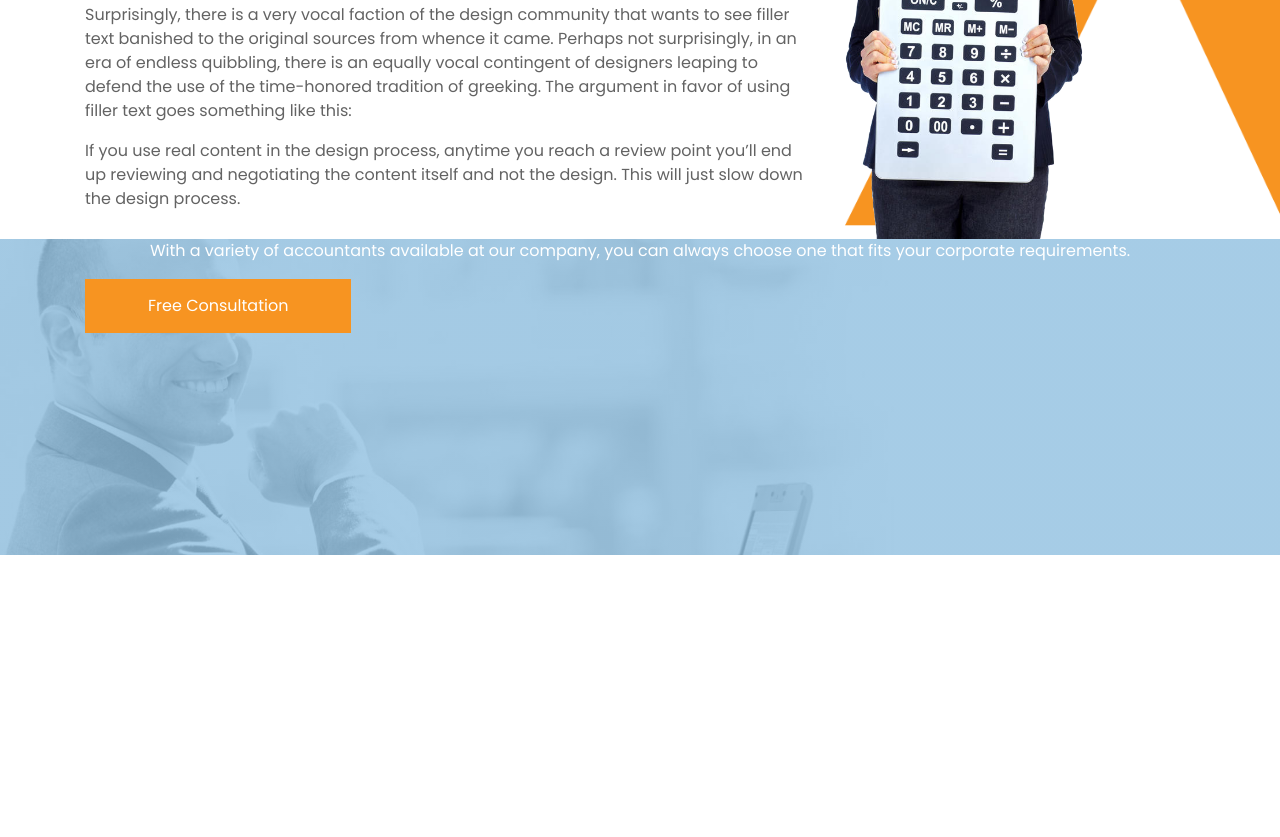
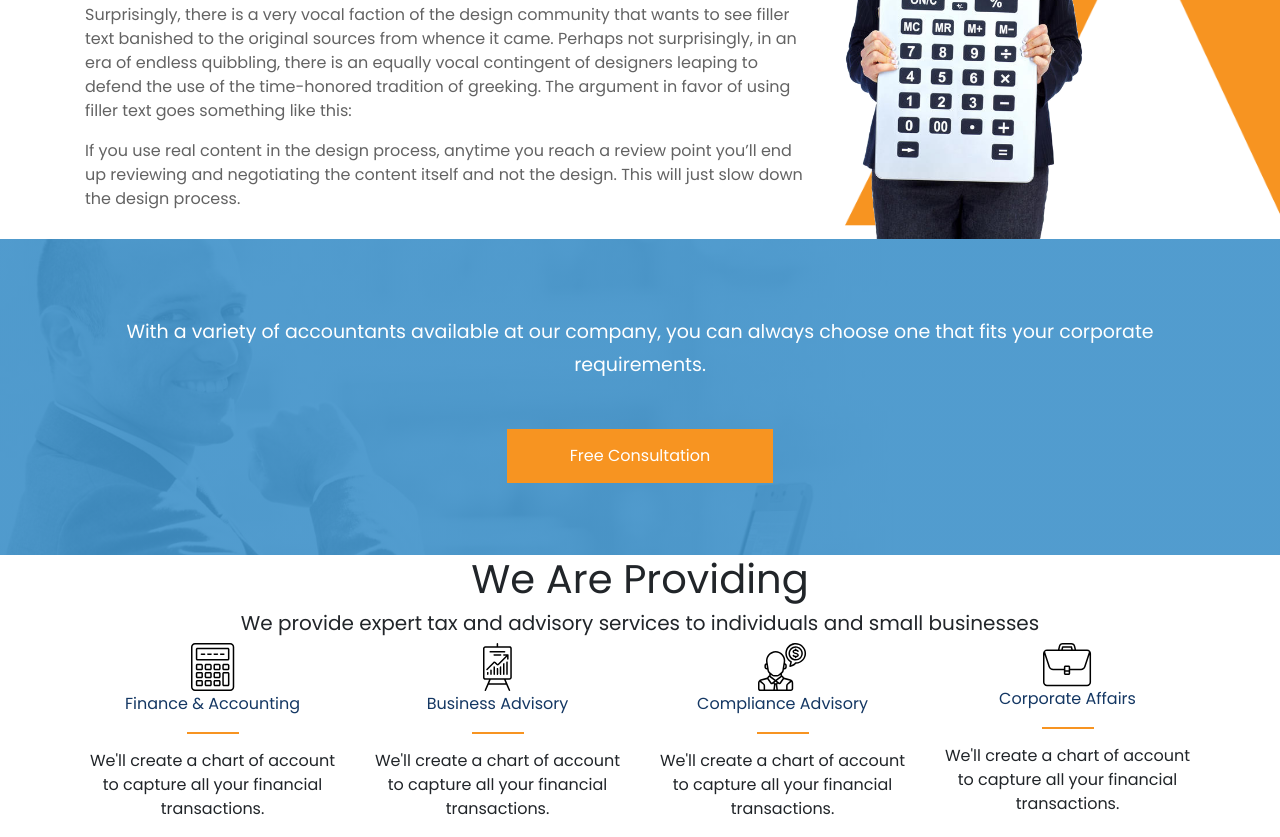
Before and after one commit to bsmith20681/accounting_firm, a plain HTML site: page index.html in a window 1280 px wide. Shown: the part 1098-1935 px from the top of the page. Before the commit the page ends 1653 px from the top, so only its background shows below. Drawn offline with Linux system fonts and the light colour scheme.

Commit message:
adding services section

```diff
--- a/index.html
+++ b/index.html
@@ -91,11 +91,52 @@
     <div class="container">
       <div class="row">
         <div class="col-lg-12">
-          <p class="text-center text-white">
+          <p class="text-white text-center">
             With a variety of accountants available at our company, you can always choose
               one that fits your corporate requirements.
           </p>
-          <button class="btn-orange text-center">Free Consultation</button>
+          <button class="btn-orange d-block mx-auto">Free Consultation</button>
+        </div>
+      </div>
+    </div>
+  </section>
+
+  <section id="services">
+    <div class="container">
+      <div class="row">
+        <div class="col-lg-12">
+          <h1 class="text-center">We Are Providing</h1>
+          <h5 class="text-center">We provide expert tax and advisory services to individuals and small businesses</h5>
+        </div>
+      </div>
+
+      <div class="row">
+        <div class="col-lg-3">
+          <img class="d-block mx-auto" src="img/service_1.png" alt="">
+          <p class="text-center services__title">Finance & Accounting</p>
+          <div class="services__title--line"></div>
+          <p class="text-center">We'll create a chart of account to capture all your financial transactions.</p>
+        </div>
+
+        <div class="col-lg-3">
+          <img class="d-block mx-auto" src="img/service_2.png" alt="">
+          <p class="text-center services__title">Business Advisory</p>
+          <div class="services__title--line"></div>
+          <p class="text-center">We'll create a chart of account to capture all your financial transactions.</p>
+        </div>
+
+        <div class="col-lg-3">
+          <img class="d-block mx-auto" src="img/service_3.png" alt="">
+          <p class="text-center services__title">Compliance Advisory</p>
+          <div class="services__title--line"></div>
+          <p class="text-center">We'll create a chart of account to capture all your financial transactions.</p>
+        </div>
+
+        <div class="col-lg-3">
+          <img class="d-block mx-auto" src="img/service_4.png" alt="">
+          <p class="text-center services__title">Corporate Affairs</p>
+          <div class="services__title--line"></div>
+          <p class="text-center">We'll create a chart of account to capture all your financial transactions.</p>
         </div>
       </div>
     </div>
--- a/sass/abstracts/_variables.scss
+++ b/sass/abstracts/_variables.scss
@@ -7,3 +7,5 @@ $font-poppins: Poppins;
 $light-grey: #8d8d8d;
 $light-grey-2: #636363;
 $light-blue: #0872ba;
+$light-blue-2: #143763;
+$gold: #f79421;
--- a/sass/pages/index.scss
+++ b/sass/pages/index.scss
@@ -75,7 +75,27 @@ nav {
 }
 
 #freeConsultation {
-  background-image: (linear-gradient(299deg, rgba(8, 114, 186, 0.36), rgba(8, 114, 186, 0.36)), url(../img/image_4.png));
+  background-image: (linear-gradient(299deg, rgba(8, 114, 186, 0.70), rgba(8, 114, 186, 0.70)), url(../img/image_4.png));
   height: 316px;
   background-repeat: no-repeat;
+    p {
+      margin-top: 76px;
+      line-height: 1.74;
+      font-size: 19px;
+    }
+    button {
+      margin-top:48px;
+    }
 }
+
+#services {
+  .services__title {
+    color: $light-blue-2;
+  }
+  .services__title--line{
+    border-bottom: 2px solid $gold;
+    width:52px;
+    margin: auto;
+    margin-bottom: 15.5px;
+  }
+}
```
Also changed, not shown: css/mains.css, img/service_1.png (added), img/service_2.png (added), img/service_3.png (added), img/service_4.png (added).
